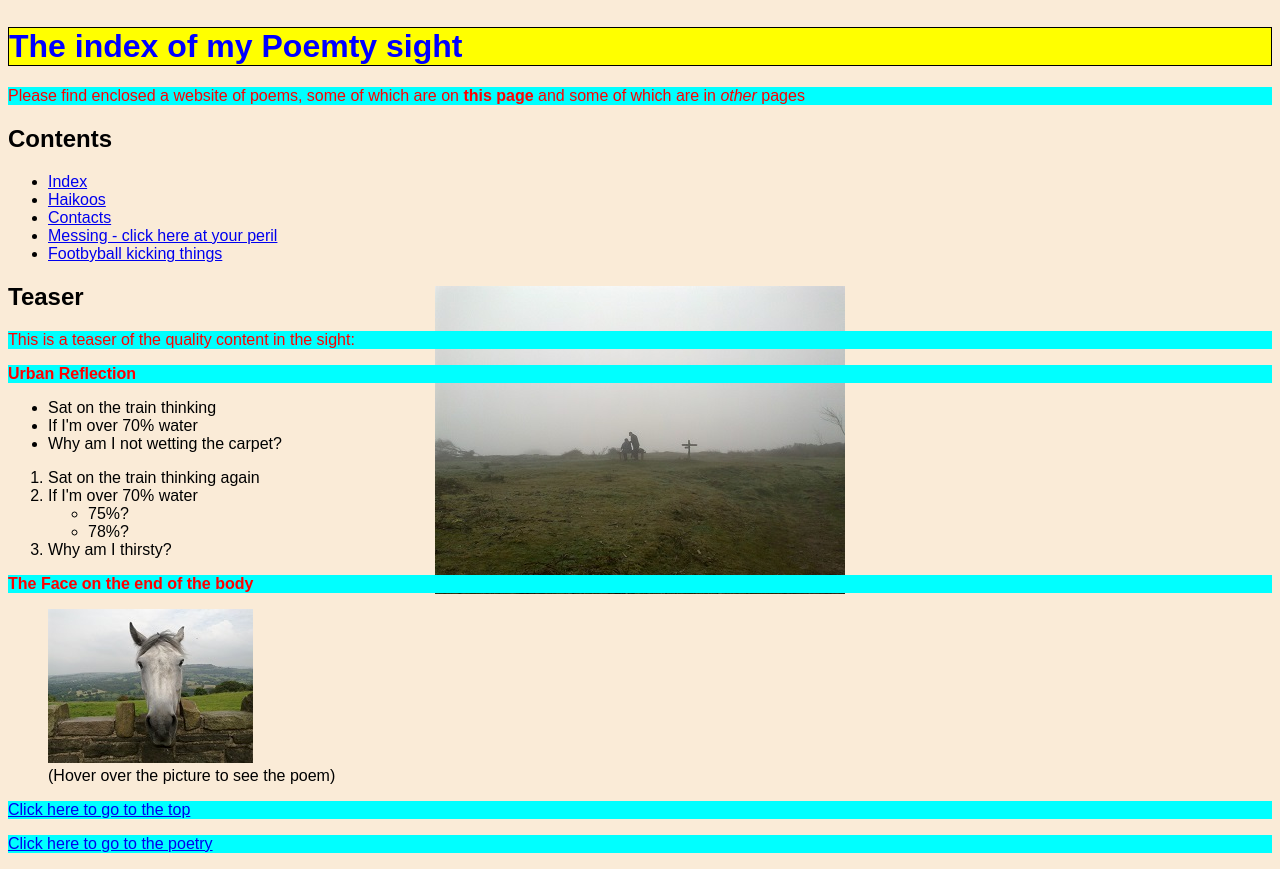
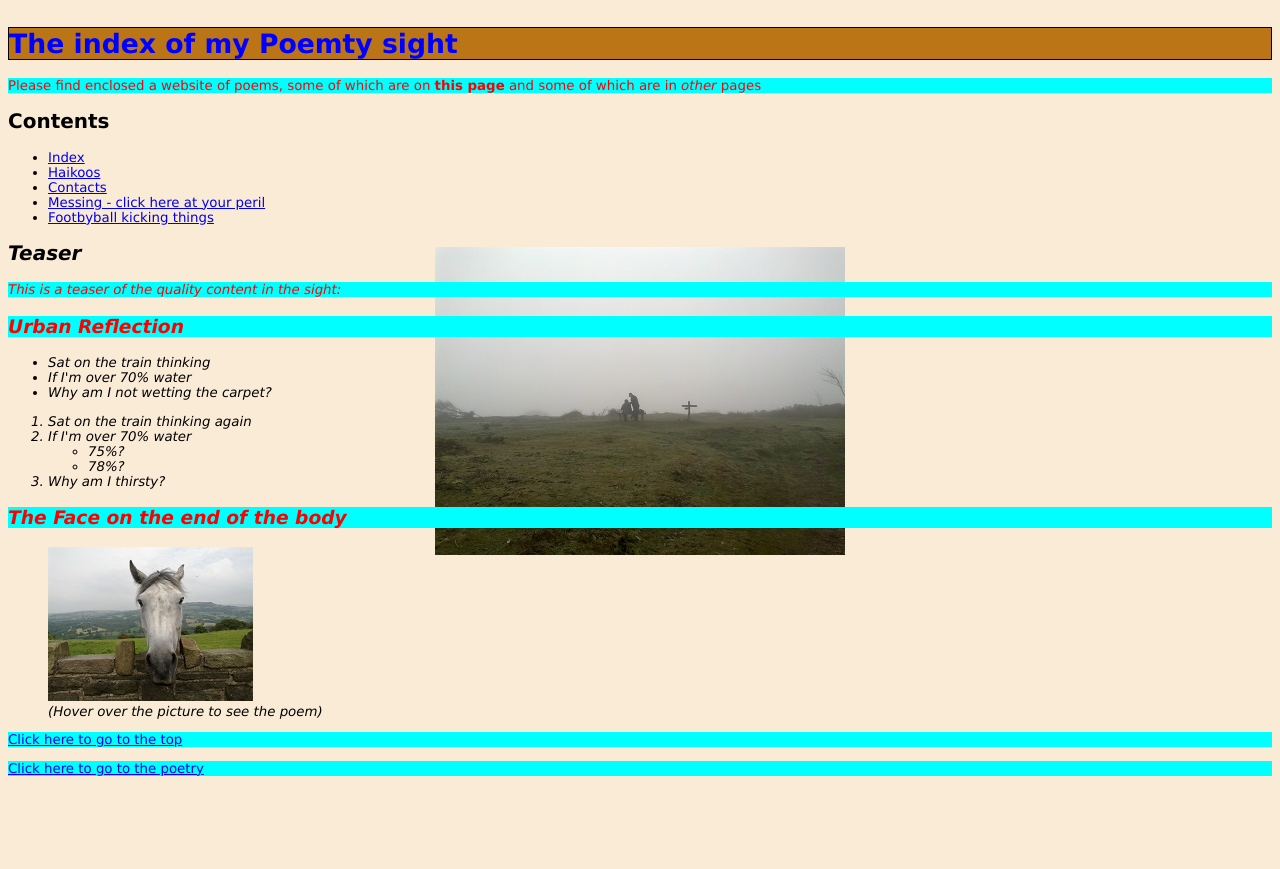
Before and after one commit to andrew-rees/WebDev, a website: page index.html in a window 1280 px wide. After the commit the page ends 800 px from the top, so only its background shows below. Drawn offline with Linux system fonts and the light colour scheme.

Commit message:
midday commit

```diff
--- a/package.json
+++ b/package.json
@@ -10,7 +10,7 @@
   "devDependencies": {},
   "scripts": {
     "test": "echo \"Error: no test specified\" && exit 1",
-    "compile": "node sass test.scss test.css"
+    "compile": "node-sass ./styles/scssstyles -o ./styles"
   },
   "repository": {
     "type": "git",
--- a/styles/messingFormatting.css
+++ b/styles/messingFormatting.css
@@ -1,7 +1,3 @@
-* {
-    font-family: Verdana, Geneva, Tahoma, sans-serif
-}
-
 body {
     background: lemonchiffon url(C:\Work\Training\WebDev\images\Mist.jpg) 10px 10px repeat-x fixed;
     background-image: url(../images/Nose\ Acrobatics.jpg);
--- /dev/null
+++ b/styles/scssstyles/defaultFormatting.scss
@@ -0,0 +1,34 @@
+$defaultFont: Verdana, Geneva, sans-serif;
+$defaultFontSize: 10pt;
+$backgroundColor: #faebd7;
+
+#header {
+    font: bold small-caps normal $defaultFontSize+10pt Verdana, Geneva, sans-serif;
+    /*font-style font-variant font-weight font-size/line-height font-family*/
+  }
+
+
+h1 { /*applies to the header h1 */
+    color: blue;
+    border: 1px solid black;
+    background-color: darken($backgroundColor, 50%)
+    }
+
+html {
+    background-color: $backgroundColor;
+}
+
+body {
+    font-family: $defaultFont;
+    color: black;
+    font-size: $defaultFontSize;
+}
+
+.Title { /*applies to all classes containing word title*/
+    font-weight: bold;
+    font-size: $defaultFontSize + 4pt;
+  }
+
+.Poetry {
+    font-style: italic;
+}
--- a/styles/tableFormatting.css
+++ b/styles/tableFormatting.css
@@ -1,6 +1,4 @@
-html {
-    font-family: sans-serif;
-  }
+
 
   table {
     border-collapse: collapse;
--- a/test.scss
+++ /dev/null
@@ -1,10 +0,0 @@
-$widgetcolor: blue;
-
-.widget {
-  color: $widgetcolor;
-
-  div {
-    font-weight: bold;
-    border-color: $widgetcolor;
-  }
-}
```
Also changed, not shown: styles/defaultFormatting.css.
